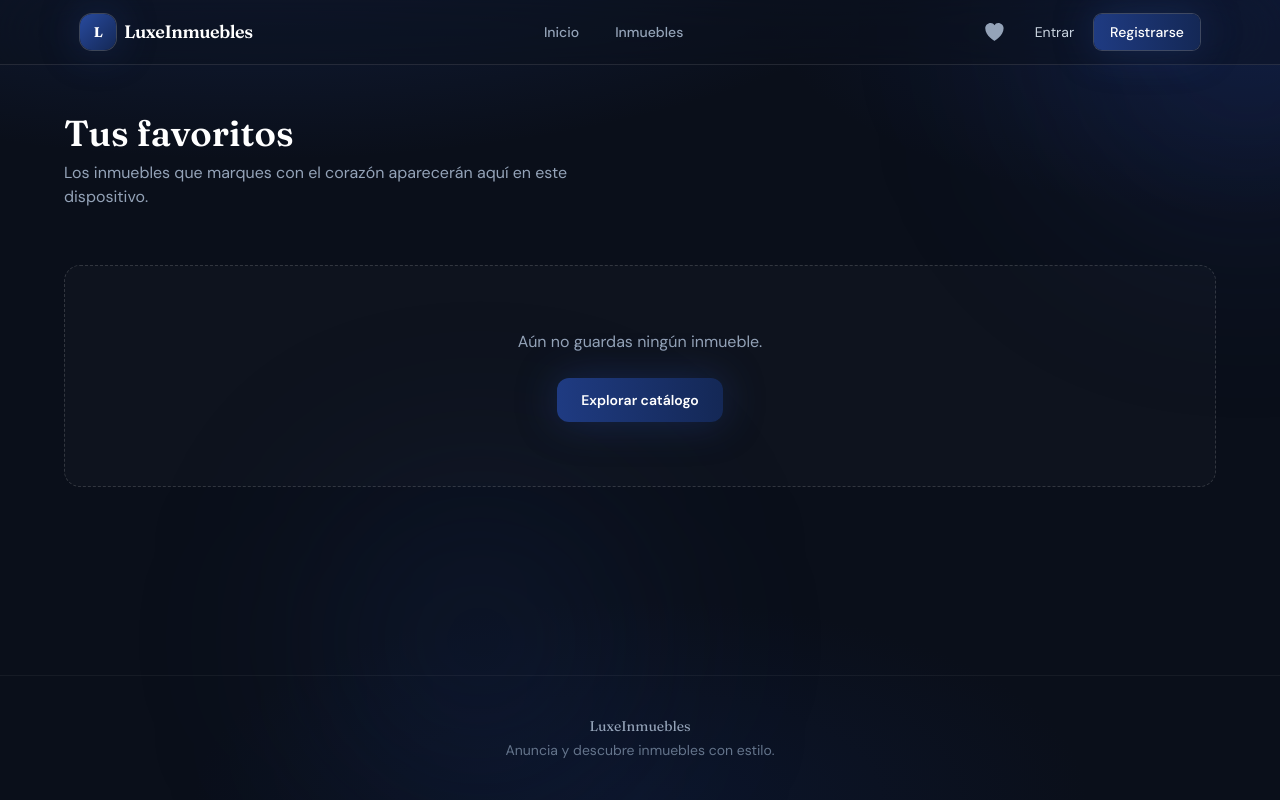
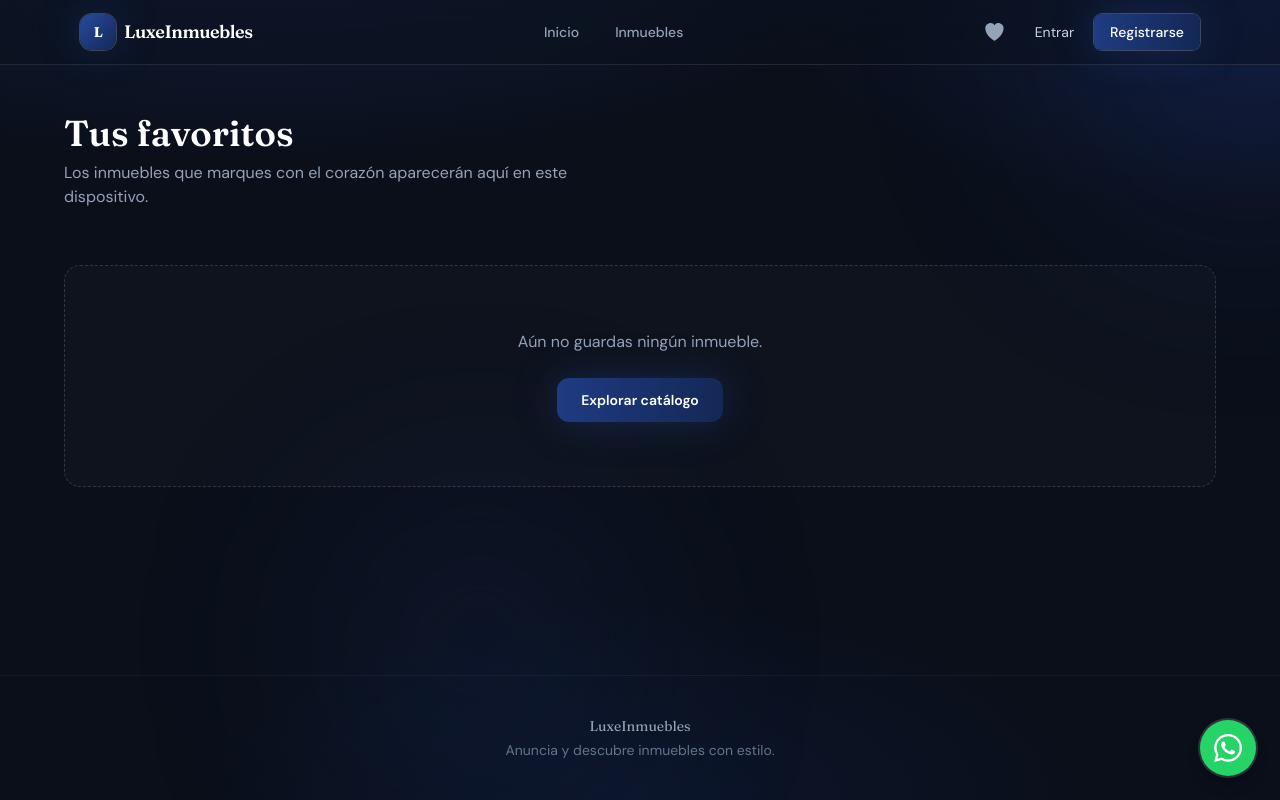
Before and after one commit to RikkuKaiser/ventascasasmx, a Nuxt app: page /favoritos in a window 1280 px wide. Built offline with nearby package versions, Linux system fonts and the light colour scheme.

Commit message:
feat: whatsapp

```diff
--- a/app/components/InmuebleCard.vue
+++ b/app/components/InmuebleCard.vue
@@ -144,16 +144,33 @@ watch(
             <span>{{ inmueble.banos }} baños</span>
           </span>
         </div>
-        <div class="mt-4 flex items-center justify-between gap-3">
+        <div class="mt-4 flex flex-col gap-2 sm:flex-row sm:items-center sm:justify-between sm:gap-3">
           <p class="font-display text-lg font-semibold text-gradient-royal">
             {{ store.formatearPrecio(inmueble) }}
           </p>
-          <NuxtLink
-            :to="`/inmuebles/${inmueble.id}`"
-            class="shrink-0 rounded-xl bg-white/10 px-4 py-2 text-sm font-medium text-white ring-1 ring-white/15 transition hover:bg-royal-600/80 hover:ring-royal-400/50"
-          >
-            Ver detalle
-          </NuxtLink>
+          <div class="flex flex-wrap items-center justify-end gap-2">
+            <WhatsAppInmuebleCta variante="card" :inmueble="inmueble" />
+            <NuxtLink
+              :to="`/inmuebles/${inmueble.id}`"
+              class="inline-flex h-8 shrink-0 items-center gap-1 rounded-lg bg-gradient-to-r from-royal-600 to-royal-800 px-3 text-sm font-semibold text-white shadow-royal ring-1 ring-white/20 transition hover:brightness-110 focus:outline-none focus-visible:ring-2 focus-visible:ring-royal-400 focus-visible:ring-offset-2 focus-visible:ring-offset-night-950"
+            >
+              Ver detalle
+              <svg
+                class="h-3.5 w-3.5 opacity-90"
+                fill="none"
+                stroke="currentColor"
+                stroke-width="2"
+                viewBox="0 0 24 24"
+                aria-hidden="true"
+              >
+                <path
+                  stroke-linecap="round"
+                  stroke-linejoin="round"
+                  d="M9 5l7 7-7 7"
+                />
+              </svg>
+            </NuxtLink>
+          </div>
         </div>
       </div>
     </div>
--- /dev/null
+++ b/app/components/WhatsAppBubble.vue
@@ -0,0 +1,37 @@
+<script setup lang="ts">
+const { defaultMessage, waUrlForText } = useWhatsApp()
+
+const waHref = computed(() => waUrlForText(defaultMessage.value))
+</script>
+
+<template>
+  <div
+    v-if="waHref"
+    class="group fixed bottom-5 right-5 z-[60] sm:bottom-6 sm:right-6"
+  >
+    <div
+      class="pointer-events-none absolute bottom-[calc(100%+0.5rem)] right-0 hidden max-w-[220px] rounded-2xl border border-white/10 bg-night-850/95 px-3 py-2 text-right text-xs text-slate-300 opacity-0 shadow-lg backdrop-blur-md transition duration-200 group-hover:pointer-events-auto group-hover:opacity-100 sm:block"
+      role="tooltip"
+    >
+      ¿Dudas sobre un inmueble? Escríbenos por WhatsApp.
+    </div>
+    <a
+      :href="waHref"
+      target="_blank"
+      rel="noopener noreferrer"
+      class="flex h-14 w-14 items-center justify-center rounded-full bg-[#25D366] text-white shadow-lg shadow-black/30 ring-2 ring-white/15 transition hover:scale-[1.03] hover:bg-[#20bd5a] hover:shadow-xl hover:ring-white/25 focus:outline-none focus-visible:ring-2 focus-visible:ring-royal-400 focus-visible:ring-offset-2 focus-visible:ring-offset-night-900"
+      aria-label="Abrir conversación en WhatsApp"
+    >
+      <svg
+        class="h-7 w-7"
+        viewBox="0 0 24 24"
+        fill="currentColor"
+        aria-hidden="true"
+      >
+        <path
+          d="M17.472 14.382c-.297-.149-1.758-.867-2.03-.967-.273-.099-.471-.148-.67.15-.197.297-.767.966-.94 1.164-.173.199-.347.223-.644.075-.297-.15-1.255-.463-2.39-1.475-.883-.788-1.48-1.761-1.653-2.059-.173-.297-.018-.458.13-.606.134-.133.298-.347.446-.52.149-.174.198-.298.298-.497.099-.198.05-.371-.025-.52-.075-.149-.669-1.612-.916-2.207-.242-.579-.487-.5-.669-.51-.173-.008-.371-.01-.57-.01-.198 0-.52.074-.792.372-.272.297-1.04 1.016-1.04 2.479 0 1.462 1.065 2.875 1.213 3.074.149.198 2.096 3.2 5.077 4.487.709.306 1.262.489 1.694.625.712.227 1.36.195 1.871.118.571-.085 1.758-.719 2.006-1.413.248-.694.248-1.289.173-1.413-.074-.124-.272-.198-.57-.347m-5.421 7.403h-.004a9.87 9.87 0 01-5.031-1.378l-.361-.214-3.741.982.998-3.648-.235-.374a9.86 9.86 0 01-1.51-5.26c.001-5.45 4.436-9.884 9.888-9.884 2.64 0 5.123 1.03 6.988 2.898a9.825 9.825 0 012.893 6.994c-.003 5.45-4.435 9.884-9.881 9.884m8.413-18.297A11.815 11.815 0 0012.05 0C5.495 0 .16 5.335.157 11.892c0 2.096.547 4.142 1.588 5.945L.057 24l6.305-1.654a11.882 11.882 0 005.683 1.448h.005c6.554 0 11.89-5.335 11.893-11.893a11.821 11.821 0 00-3.48-8.413z"
+        />
+      </svg>
+    </a>
+  </div>
+</template>
--- /dev/null
+++ b/app/components/WhatsAppInmuebleCta.vue
@@ -0,0 +1,73 @@
+<script setup lang="ts">
+import type { Inmueble } from '~/types'
+import { useInmueblesStore } from '~/stores/inmuebles'
+
+const props = withDefaults(
+  defineProps<{
+    inmueble: Inmueble
+    /** aside: ficha lateral | bar: barra fija móvil | card: catálogo */
+    variante?: 'aside' | 'bar' | 'card'
+  }>(),
+  { variante: 'aside' },
+)
+
+const { waUrlForText } = useWhatsApp()
+const store = useInmueblesStore()
+const requestURL = useRequestURL()
+
+const enlaceInmueble = computed(
+  () => `${requestURL.origin}/inmuebles/${props.inmueble.id}`,
+)
+
+const mensaje = computed(() => {
+  const i = props.inmueble
+  const precio = store.formatearPrecio(i)
+  return [
+    'Hola, me interesa el siguiente inmueble en LuxeInmuebles:',
+    '',
+    i.titulo,
+    `${i.ciudad} · ${i.zona}`,
+    precio,
+    enlaceInmueble.value,
+  ].join('\n')
+})
+
+const waHref = computed(() => waUrlForText(mensaje.value))
+
+const clasesBoton = computed(() => {
+  switch (props.variante) {
+    case 'bar':
+      return 'flex min-w-0 flex-1 items-center justify-center gap-2 rounded-xl bg-[#25D366] px-3 py-2.5 text-sm font-semibold text-white shadow-md ring-1 ring-white/20 hover:bg-[#20bd5a]'
+    case 'card':
+      return 'inline-flex h-8 w-8 shrink-0 items-center justify-center rounded-lg border border-[#25D366]/50 bg-[#25D366]/15 text-[#4ade80] ring-1 ring-[#25D366]/30 hover:bg-[#25D366]/25'
+    default:
+      return 'inline-flex w-full items-center justify-center gap-2 rounded-xl bg-[#25D366] px-4 py-3 text-sm font-semibold text-white shadow-lg shadow-black/20 ring-1 ring-white/20 transition hover:bg-[#20bd5a] hover:ring-white/30 focus:outline-none focus-visible:ring-2 focus-visible:ring-royal-400 focus-visible:ring-offset-2 focus-visible:ring-offset-night-900'
+  }
+})
+</script>
+
+<template>
+  <a
+    v-if="waHref"
+    :href="waHref"
+    target="_blank"
+    rel="noopener noreferrer"
+    :class="clasesBoton"
+    :aria-label="`Consultar por WhatsApp: ${inmueble.titulo}`"
+  >
+    <svg
+      class="shrink-0"
+      :class="variante === 'aside' ? 'h-5 w-5' : variante === 'card' ? 'h-[1.125rem] w-[1.125rem]' : 'h-4 w-4'"
+      viewBox="0 0 24 24"
+      fill="currentColor"
+      aria-hidden="true"
+    >
+      <path
+        d="M17.472 14.382c-.297-.149-1.758-.867-2.03-.967-.273-.099-.471-.148-.67.15-.197.297-.767.966-.94 1.164-.173.199-.347.223-.644.075-.297-.15-1.255-.463-2.39-1.475-.883-.788-1.48-1.761-1.653-2.059-.173-.297-.018-.458.13-.606.134-.133.298-.347.446-.52.149-.174.198-.298.298-.497.099-.198.05-.371-.025-.52-.075-.149-.669-1.612-.916-2.207-.242-.579-.487-.5-.669-.51-.173-.008-.371-.01-.57-.01-.198 0-.52.074-.792.372-.272.297-1.04 1.016-1.04 2.479 0 1.462 1.065 2.875 1.213 3.074.149.198 2.096 3.2 5.077 4.487.709.306 1.262.489 1.694.625.712.227 1.36.195 1.871.118.571-.085 1.758-.719 2.006-1.413.248-.694.248-1.289.173-1.413-.074-.124-.272-.198-.57-.347m-5.421 7.403h-.004a9.87 9.87 0 01-5.031-1.378l-.361-.214-3.741.982.998-3.648-.235-.374a9.86 9.86 0 01-1.51-5.26c.001-5.45 4.436-9.884 9.888-9.884 2.64 0 5.123 1.03 6.988 2.898a9.825 9.825 0 012.893 6.994c-.003 5.45-4.435 9.884-9.881 9.884m8.413-18.297A11.815 11.815 0 0012.05 0C5.495 0 .16 5.335.157 11.892c0 2.096.547 4.142 1.588 5.945L.057 24l6.305-1.654a11.882 11.882 0 005.683 1.448h.005c6.554 0 11.89-5.335 11.893-11.893a11.821 11.821 0 00-3.48-8.413z"
+      />
+    </svg>
+    <span v-if="variante !== 'card'" class="truncate">{{
+      variante === 'aside' ? 'Preguntar por este inmueble' : 'WhatsApp'
+    }}</span>
+  </a>
+</template>
--- /dev/null
+++ b/app/composables/useWhatsApp.ts
@@ -0,0 +1,23 @@
+export function useWhatsApp() {
+  const config = useRuntimeConfig()
+
+  const phoneDigits = computed(() =>
+    String(config.public.whatsappPhone ?? '').replace(/\D/g, ''),
+  )
+
+  const defaultMessage = computed(() =>
+    String(
+      config.public.whatsappDefaultMessage
+      ?? 'Hola, me gustaría recibir más información sobre LuxeInmuebles.',
+    ),
+  )
+
+  /** Enlace wa.me con texto; cadena vacía si no hay teléfono configurado */
+  function waUrlForText(message: string) {
+    if (!phoneDigits.value)
+      return ''
+    return `https://wa.me/${phoneDigits.value}?text=${encodeURIComponent(message)}`
+  }
+
+  return { phoneDigits, defaultMessage, waUrlForText }
+}
--- a/app/layouts/default.vue
+++ b/app/layouts/default.vue
@@ -23,5 +23,6 @@
         <p class="mt-1">Anuncia y descubre inmuebles con estilo.</p>
       </div>
     </footer>
+    <WhatsAppBubble />
   </div>
 </template>
--- a/app/pages/inmuebles/index.vue
+++ b/app/pages/inmuebles/index.vue
@@ -71,7 +71,7 @@ const filtrados = computed(() => {
           <select
             id="ciudad"
             v-model="ciudad"
-            class="w-full rounded-xl border border-white/10 bg-night-850/80 px-4 py-2.5 text-sm text-white focus:border-royal-500/50 focus:outline-none focus:ring-2 focus:ring-royal-500/25"
+            class="select-theme"
           >
             <option value="">
               Todas
@@ -86,7 +86,7 @@ const filtrados = computed(() => {
           <select
             id="orden"
             v-model="orden"
-            class="w-full rounded-xl border border-white/10 bg-night-850/80 px-4 py-2.5 text-sm text-white focus:border-royal-500/50 focus:outline-none focus:ring-2 focus:ring-royal-500/25"
+            class="select-theme"
           >
             <option value="reciente">
               Destacados primero
--- a/nuxt.config.ts
+++ b/nuxt.config.ts
@@ -2,6 +2,15 @@
 export default defineNuxtConfig({
   compatibilityDate: '2025-07-15',
   devtools: { enabled: true },
+  runtimeConfig: {
+    public: {
+      // Solo dígitos internacionales (ej. México celular: 521 + 10 dígitos). Ver NUXT_PUBLIC_WHATSAPP_PHONE
+      whatsappPhone: process.env.NUXT_PUBLIC_WHATSAPP_PHONE || '',
+      whatsappDefaultMessage:
+        process.env.NUXT_PUBLIC_WHATSAPP_MESSAGE
+        || 'Hola, me gustaría recibir más información sobre LuxeInmuebles.',
+    },
+  },
   modules: ['@pinia/nuxt', '@nuxtjs/tailwindcss'],
   css: ['~/assets/css/main.css'],
   vite: {
```
Also changed, not shown: app/assets/css/main.css (+13 -0 lines), app/pages/inmuebles/[id].vue (+9 -4 lines), 2 other files (tests, documents, lock files or other folders).
